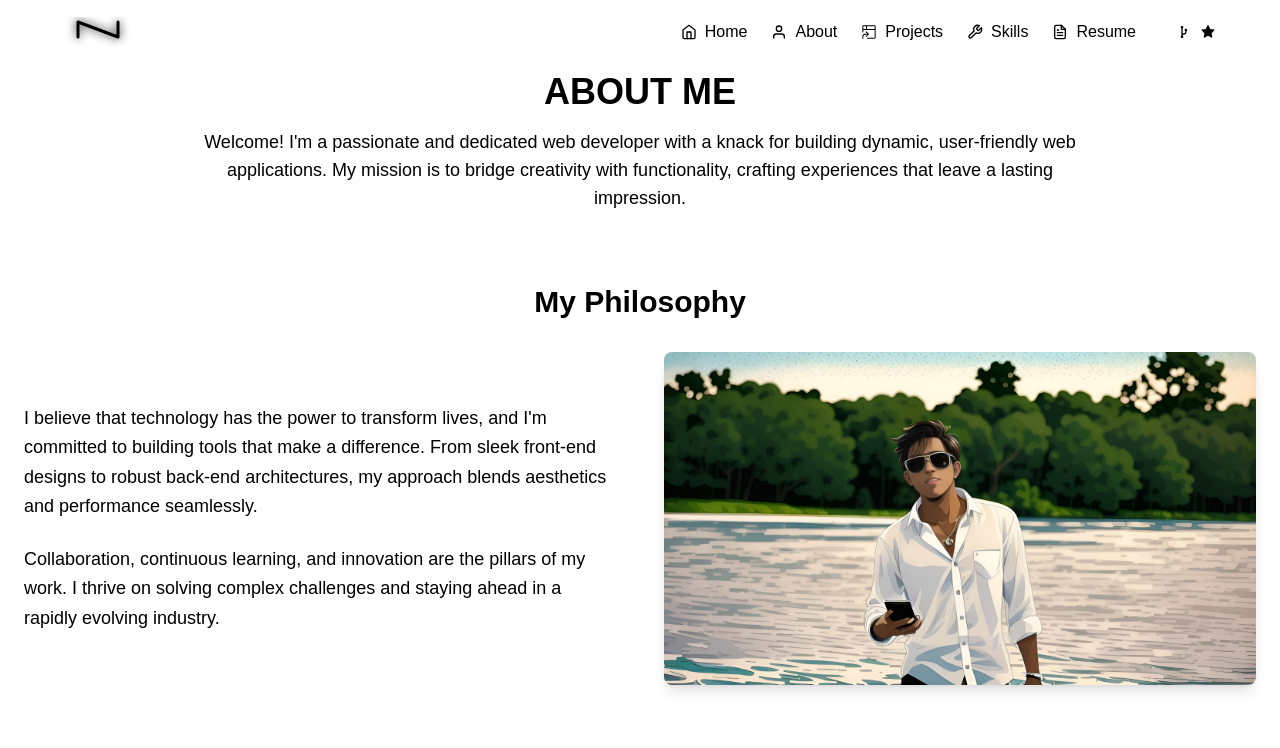
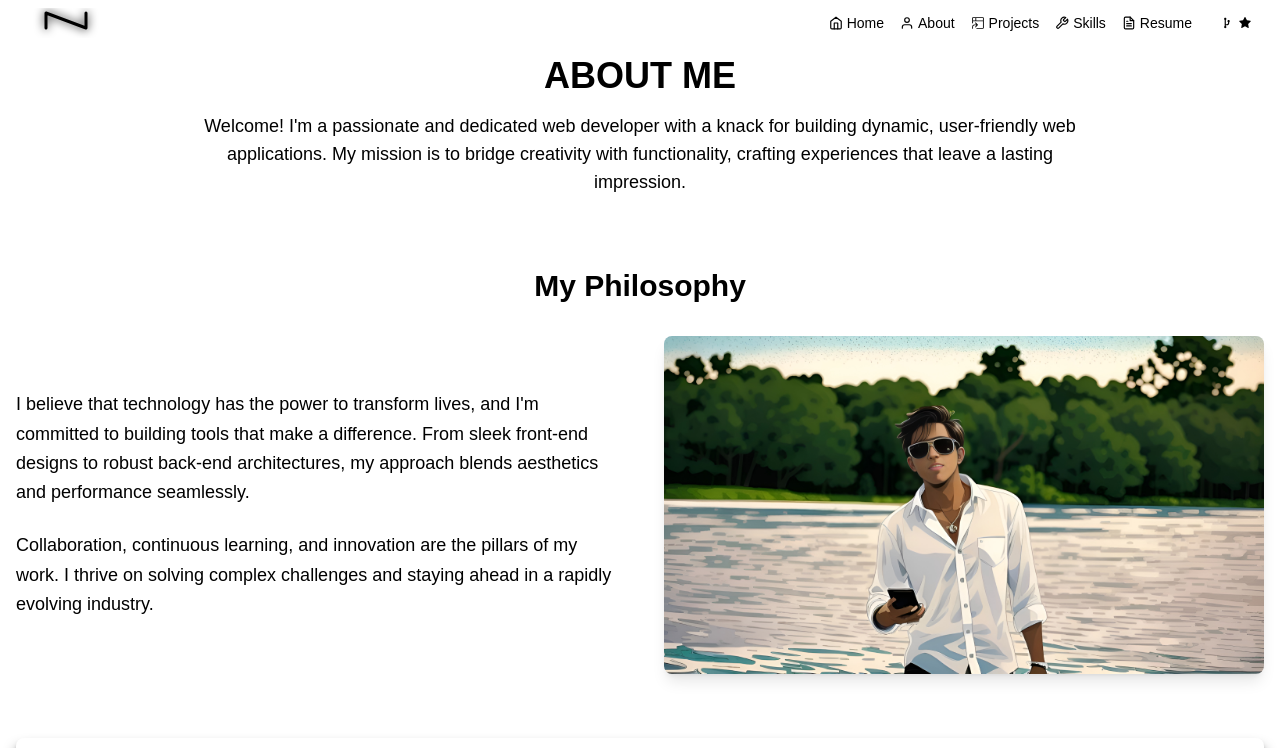
Before and after one commit to N1khilM/Portfolio, a Next.js app: page /about in a window 1280 px wide. Shown: the top 748 px of the page. Built offline with nearby package versions, Linux system fonts and the light colour scheme.

Commit message:
updated navbar

```diff
--- a/app/components/Navbar.css
+++ b/app/components/Navbar.css
@@ -41,3 +41,20 @@
     background-position: 500%;
   }
 }
+
+/* navbar */
+nav {
+  height: auto; /* Automatically adjust height based on content */
+}
+
+.container {
+  padding: 0.5rem 1rem; /* Compact padding */
+}
+
+a {
+  font-size: 0.875rem; /* Smaller font size */
+}
+
+button span {
+  height: 2px; /* Slimmer hamburger menu lines */
+}
--- a/app/components/Navbar.js
+++ b/app/components/Navbar.js
@@ -9,9 +9,6 @@ import { usePathname } from "next/navigation";
 import "./Navbar.css";
 
 export const MyLogo = () => {
-  const pathname = usePathname();
-
-  // const strokeColor = pathname === "/" ? "white" : "var(--foreground)";
   const strokeColor = "var(--foreground)";
 
   return (
@@ -19,7 +16,7 @@ export const MyLogo = () => {
       xmlns="http://www.w3.org/2000/svg"
       width="100"
       height="30"
-      aria-label="My Portfolio Logo"
+      aria-label="Portfolio Logo"
     >
       <rect width="50" height="30" fill="none" />
       <path
@@ -30,7 +27,7 @@ export const MyLogo = () => {
         strokeLinecap="round"
         strokeLinejoin="round"
         style={{
-          filter: `drop-shadow(0 0 5px ${strokeColor})`, // Subtle shadow for the logo
+          filter: `drop-shadow(0 0 5px ${strokeColor})`,
         }}
       />
     </svg>
@@ -40,85 +37,61 @@ export const MyLogo = () => {
 function NavBar({ onThemeToggle }) {
   const [isExpanded, setExpanded] = useState(false);
   const [isScrolled, setScrolled] = useState(false);
+  const pathname = usePathname();
 
-  // Get current path
-  const pathname = usePathname();
-  // Scroll handler to toggle navbar sticky state
   useEffect(() => {
-    const handleScroll = () => {
-      setScrolled(window.scrollY >= 20);
-    };
-
+    const handleScroll = () => setScrolled(window.scrollY >= 20);
     window.addEventListener("scroll", handleScroll);
     return () => window.removeEventListener("scroll", handleScroll);
   }, []);
 
   return (
     <nav
-      className={` navbar-fixed theme fixed top-0 left-0 w-full z-10 transition-all `}
+      className={`fixed top-0 left-0 w-full bg-background ${
+        isScrolled ? "navbar-fixed" : ""
+      } transition-all`}
     >
-      <div className="container mx-auto flex items-center justify-between py-4 px-6 md:px-12">
-        {/* Brand Section */}
+      <div className="container mx-auto flex items-center justify-between py-2 px-4 md:px-8">
+        {/* Logo */}
         <Link href="/" className="flex items-center">
           <MyLogo />
         </Link>
 
-        {/* Hamburger Toggle for Mobile */}
-        <button
-          className="md:hidden flex flex-col space-y-1"
-          onClick={() => setExpanded(!isExpanded)}
-        >
-          <span className="block w-6 h-1 bg-foreground"></span>
-          <span className="block w-6 h-1 bg-foreground"></span>
-          <span className="block w-6 h-1 bg-foreground"></span>
+        {/* Mobile Menu Toggle */}
+        <button className="md:hidden" onClick={() => setExpanded(!isExpanded)}>
+          <span className="block w-6 h-0.5 bg-foreground mb-1"></span>
+          <span className="block w-6 h-0.5 bg-foreground mb-1"></span>
+          <span className="block w-6 h-0.5 bg-foreground"></span>
         </button>
 
-        {/* Links Section */}
+        {/* Links */}
         <div
           className={`${
-            isExpanded ? "block" : "hidden"
-          } place-items-center md:flex  md:space-x-6 absolute md:static md:bg-transparent top-14 left-0 w-full md:w-auto px-6 py-4 md:p-0`}
+            isExpanded ? "flex" : "hidden"
+          } md:flex md:items-center space-y-4 md:space-y-0 md:space-x-4 absolute md:static bg-background md:bg-transparent top-12 md:top-auto left-0 w-full md:w-auto px-4 py-2 md:p-0`}
         >
-          <Link
-            href="/"
-            className={`  flex items-center space-x-2 hover:text-teal-400`}
-          >
-            <FiHome /> <span>Home</span>
-          </Link>
+          {[
+            { href: "/", label: "Home", icon: FiHome },
+            { href: "/about", label: "About", icon: FiUser },
+            { href: "/projects", label: "Projects", icon: GoProjectSymlink },
+            { href: "/skills", label: "Skills", icon: FiTool },
+            { href: "/resume", label: "Resume", icon: FiFileText },
+          ].map(({ href, label, icon: Icon }) => (
+            <Link
+              key={href}
+              href={href}
+              className={`flex items-center space-x-1 text-foreground text-sm hover:text-teal-400 transition`}
+            >
+              <Icon /> <span>{label}</span>
+            </Link>
+          ))}
 
-          <Link
-            href="/about"
-            className={`  flex items-center space-x-2 hover:text-teal-400`}
-          >
-            <FiUser /> <span>About</span>
-          </Link>
-
-          <Link
-            href="/projects"
-            className={`  flex items-center space-x-2 hover:text-teal-400`}
-          >
-            <GoProjectSymlink /> <span>Projects</span>
-          </Link>
-          <Link
-            href="/skills"
-            className={` flex items-center space-x-2 hover:text-teal-400`}
-          >
-            <FiTool /> <span>Skills</span>
-          </Link>
-
-          <Link
-            href="/resume"
-            className={`  flex items-center space-x-2 hover:text-teal-400`}
-          >
-            <FiFileText /> <span>Resume</span>
-          </Link>
-
-          {/* GitHub Button */}
+          {/* GitHub Link */}
           <a
             href="https://github.com/N1khilM/Portfolio"
             target="_blank"
             rel="noopener noreferrer"
-            className={`  flex items-center space-x-2 bg-transparent hover:bg-foreground hover:text-background  py-2 px-4 rounded-lg transition`}
+            className="flex items-center space-x-1 text-foreground text-sm bg-transparent hover:bg-foreground hover:text-background py-1 px-3 rounded-md transition"
           >
             <CgGitFork /> <AiFillStar />
           </a>
--- a/app/projects/page.js
+++ b/app/projects/page.js
@@ -52,7 +52,7 @@ export default function Projects() {
   ];
 
   return (
-    <div className="flex flex-col min-h-screen p-4 bg-var(--background) text-var(--foreground)">
+    <div className="flex-col bg-var(--background) text-var(--foreground)">
       <Navbar />
       <main className="flex-grow row-start-2 flex flex-col items-center justify-center">
         <h1 className="text-4xl font-bold text-center sm:text-center">
```
